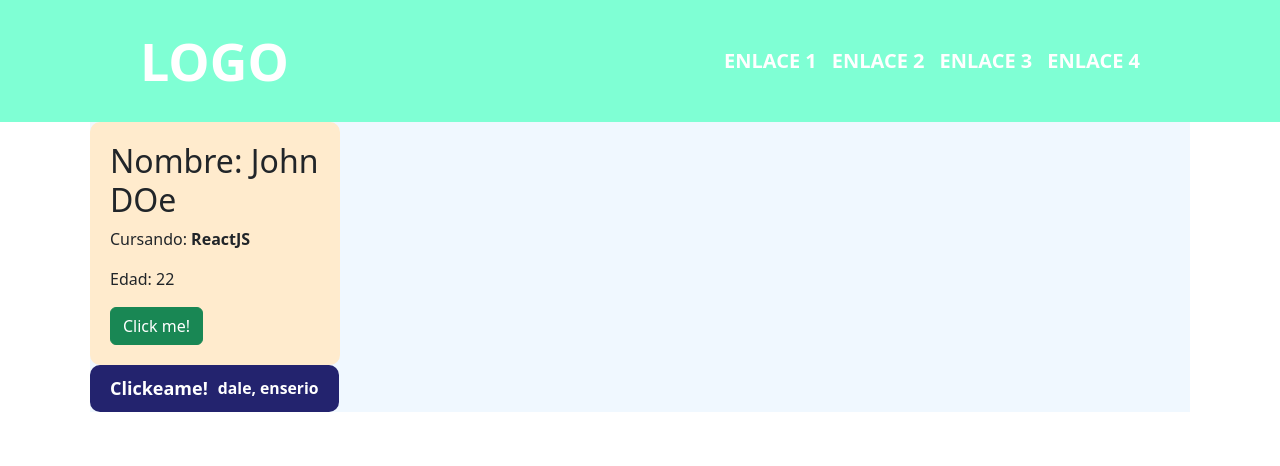
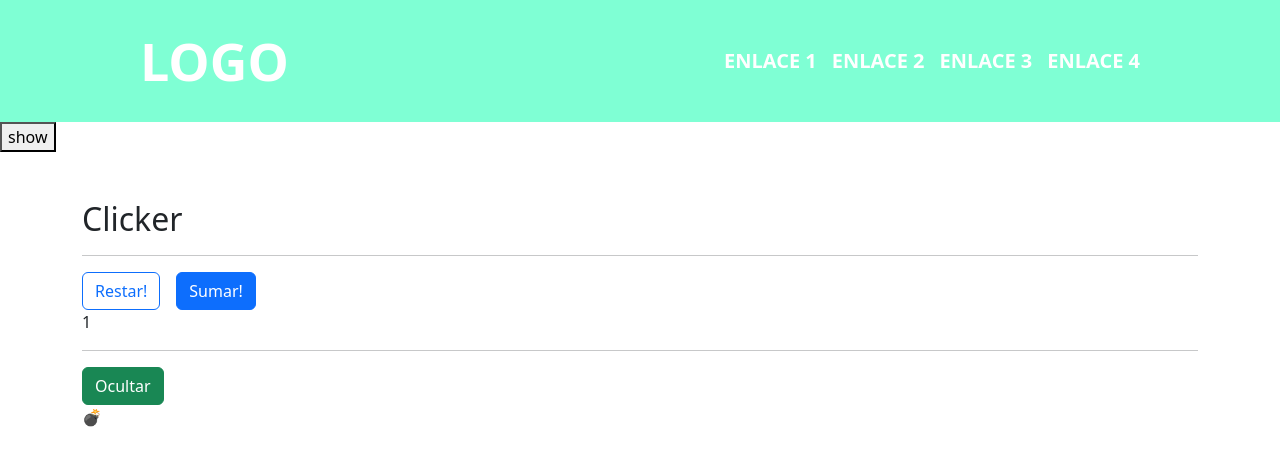
Before and after one commit to CLanusse/RJ-43565, a React (Create React App) app: page / in a window 1280 px wide. Shown: the top 466 px of the page. Built offline with nearby package versions, Linux system fonts and the light colour scheme.

Commit message:
componentes 2

```diff
--- a/src/App.js
+++ b/src/App.js
@@ -1,23 +1,24 @@
 import { Navbar } from "./components/Navbar/Navbar";
-import { Usuario } from "./components/Usuario/Usuario";
 import 'bootstrap/dist/css/bootstrap.min.css';
-import Contenedor from "./components/Contenedor/Contenedor";
-import MyButton from "./ejemplos/MyButton/MyButton";
+import Clicker from "./ejemplos/Clicker/Clicker";
+import { useState } from "react";
 
 function App() {
+
+  const [show, setShow] = useState(true)
+
+  const handleShow = () => {
+    setShow(!show)
+  }
 
   return (
     <div>
       <Navbar />
 
-      <Contenedor>
-        <Usuario nombre="John DOe" curso="ReactJS" edad="22"/>
+      <button onClick={handleShow}>show</button>
 
-        <MyButton variant={2} className="otra-clase">
-          Clickeame!
-          <small>dale, enserio</small>
-        </MyButton>
-      </Contenedor>
+      { show && <Clicker />}
+
     </div>
   );
 }
--- /dev/null
+++ b/src/ejemplos/Clicker/Bomba.js
@@ -0,0 +1,16 @@
+
+
+const Bomba = ( {show, counter} ) => {
+
+    return (
+        <div>
+            {show &&
+                <p style={{fontSize: `${counter * 16}px`}}>
+                    {counter >= 20 ? '💥' : '💣'}
+                </p>
+            }
+        </div>
+    )
+}
+
+export default Bomba
--- /dev/null
+++ b/src/ejemplos/Clicker/Clicker.js
@@ -0,0 +1,59 @@
+import { useEffect, useState } from "react"
+import Bomba from "./Bomba"
+
+
+const Clicker = () => {
+
+    const [counter, setCounter] = useState(1)
+    const [show, setShow] = useState(true)
+
+    const sumar = () => {
+        setCounter( counter + 1 )
+    }
+
+    const restar = () => {
+        if (counter > 1) {
+            setCounter( counter - 1 )
+        }
+    }
+
+    const mostrar = () => {
+        setShow( !show )
+    }
+
+    useEffect(() => {
+        console.log('Clicker montado!')
+
+        return () => { // efecto de limpieza
+            console.log('Clicker desmontado')
+        }
+    }, [])
+
+    useEffect(() => {
+        console.log('Post render', counter)
+
+        return () => {
+            console.log('Pre render', counter)
+        }
+    }, [counter])
+
+    return (
+        <div className="container my-5">
+            <h2>Clicker</h2>
+            <hr/>
+
+            <button className="btn btn-outline-primary" onClick={restar}>Restar!</button>
+            <button className="btn btn-primary mx-3" onClick={sumar}>Sumar!</button>
+            <p>{counter}</p>
+
+            <hr/>
+            <button className="btn btn-success" onClick={mostrar}>
+                {show ? 'Ocultar' : 'Mostrar'}
+            </button>
+
+            <Bomba show={show} counter={counter} />
+        </div>
+    )
+}
+
+export default Clicker
```
